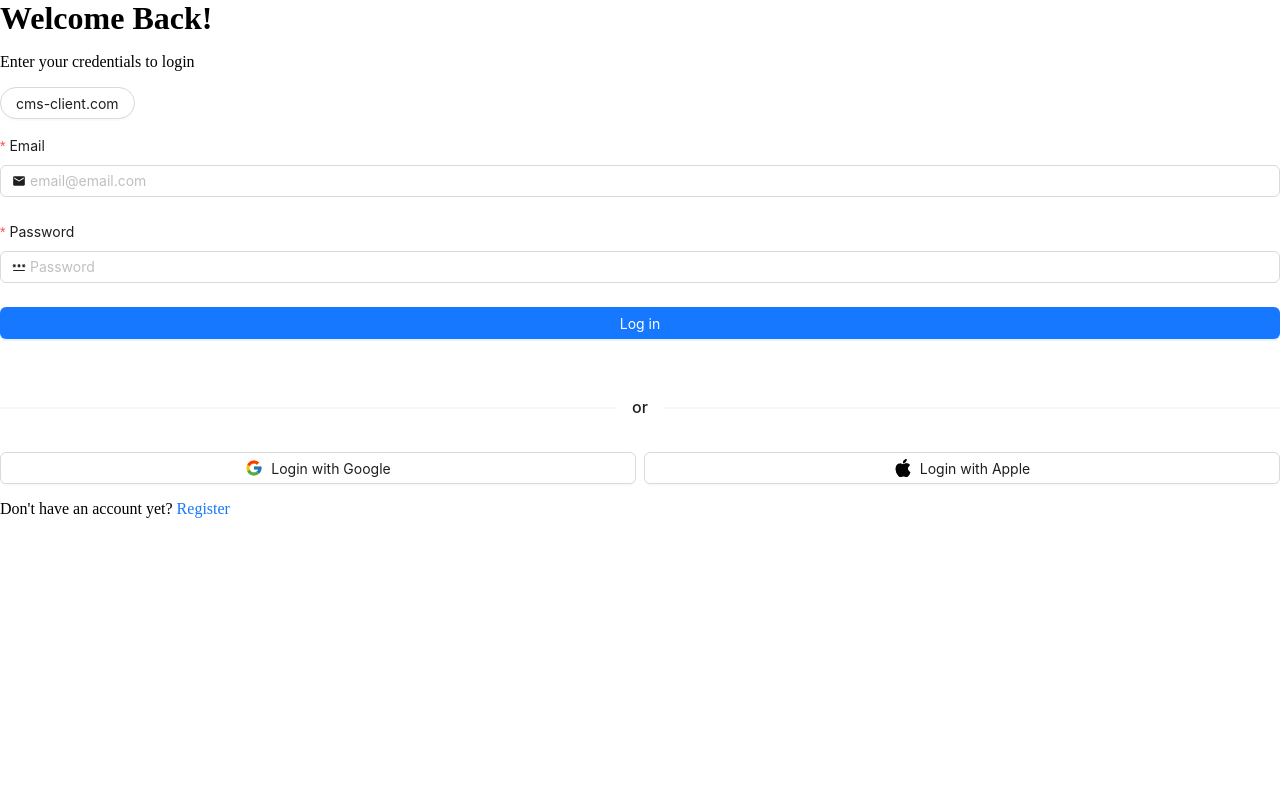
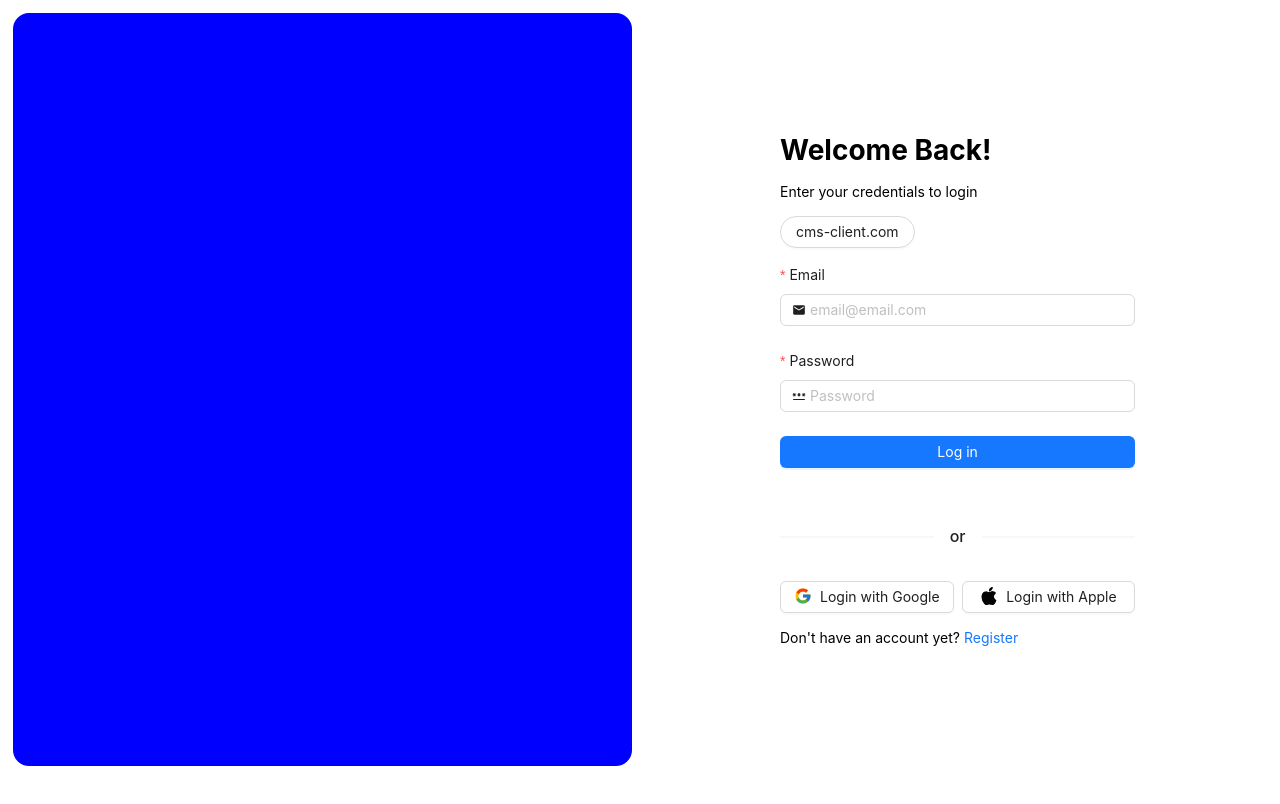
Before and after one commit to iansstuff15/cms-client, a Next.js app: page /login in a window 1280 px wide. Shown: the top 804 px of the page. Built offline with nearby package versions, Linux system fonts and the light colour scheme.

Commit message:
chore: updated login layout

```diff
--- a/app/layout.tsx
+++ b/app/layout.tsx
@@ -18,7 +18,7 @@ export default function RootLayout({
 }) {
   return (
     <html lang="en">
-      <body>
+      <body style={{ padding: '1vw', minHeight: '100vh', overflow: 'hidden' }}>
         <ModalProvider>{children}</ModalProvider>
       </body>
     </html>
--- a/app/login/page.tsx
+++ b/app/login/page.tsx
@@ -1,9 +1,24 @@
-import LoginForm from "@/components/login/LoginForm";
+import LoginForm from '@/components/login/LoginForm';
+import { Row, Col } from 'antd';
 
 export default function Login() {
-    return (
-      <main >
-          <LoginForm/>
-      </main>
-    )
-  }
+  return (
+    <main style={{ maxHeight: '100vh' }}>
+      <Row gutter={16}>
+        <Col span={12}>
+          <div
+            style={{
+              background: 'blue',
+              height: '100%',
+              width: '100%',
+              borderRadius: '1rem',
+            }}
+          ></div>
+        </Col>
+        <Col span={12} style={{ padding: '15vh 10em' }}>
+          <LoginForm />
+        </Col>
+      </Row>
+    </main>
+  );
+}
--- a/components/login/LoginForm.tsx
+++ b/components/login/LoginForm.tsx
@@ -1,11 +1,9 @@
 'use client';
-import { LockOutlined, UserOutlined, AppleFilled } from '@ant-design/icons';
 import { FcGoogle } from 'react-icons/fc';
 import { BsApple } from 'react-icons/bs';
 import { MdEmail, MdPassword } from 'react-icons/md';
-import { Button, Checkbox, Col, Divider, Form, Input, Row, Space } from 'antd';
+import { Button, Col, Divider, Form, Input, Row, Space } from 'antd';
 import { ActionType } from '../../types/modal/modal';
-import SwitchSubDomain from '../modal/switchSubDomain/swtichSubDomain';
 import { useContext } from 'react';
 import { ModalContext } from '../modal/modal';
 
```
